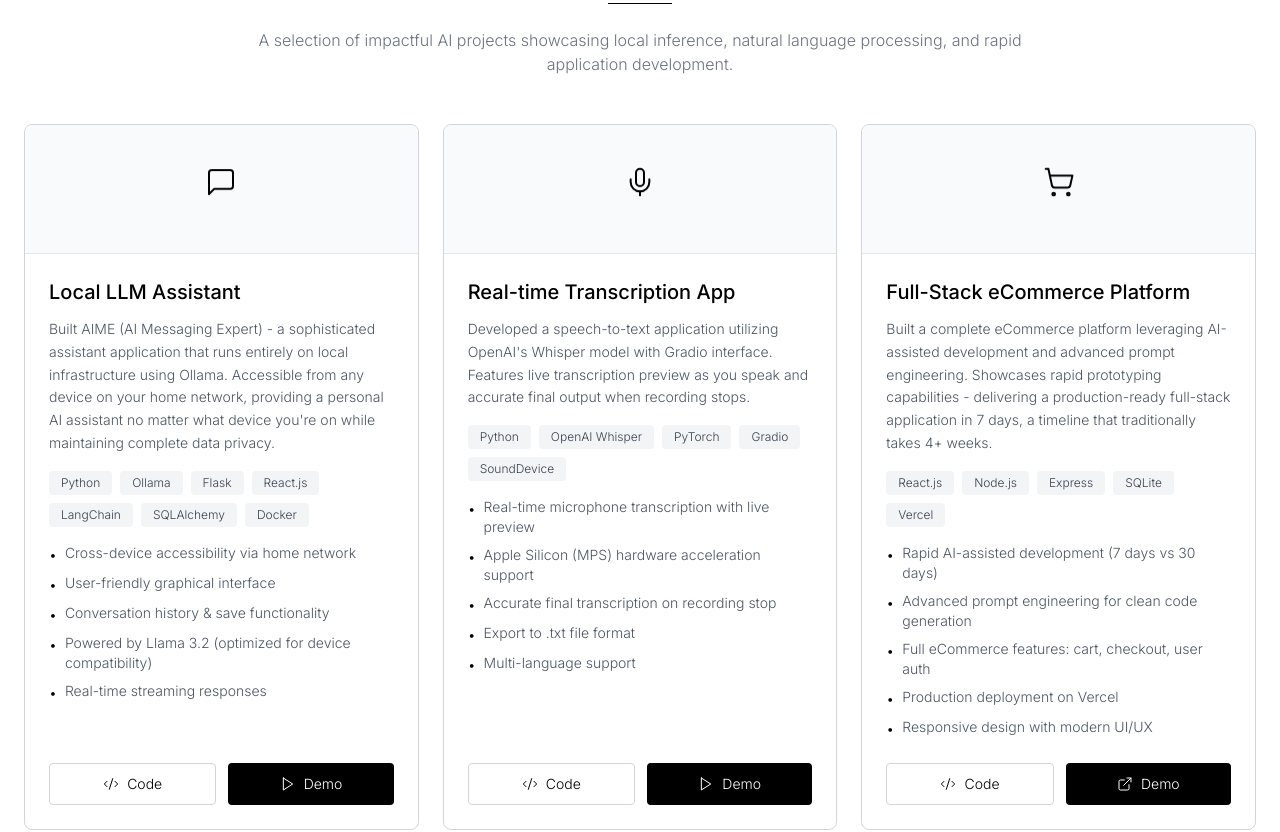
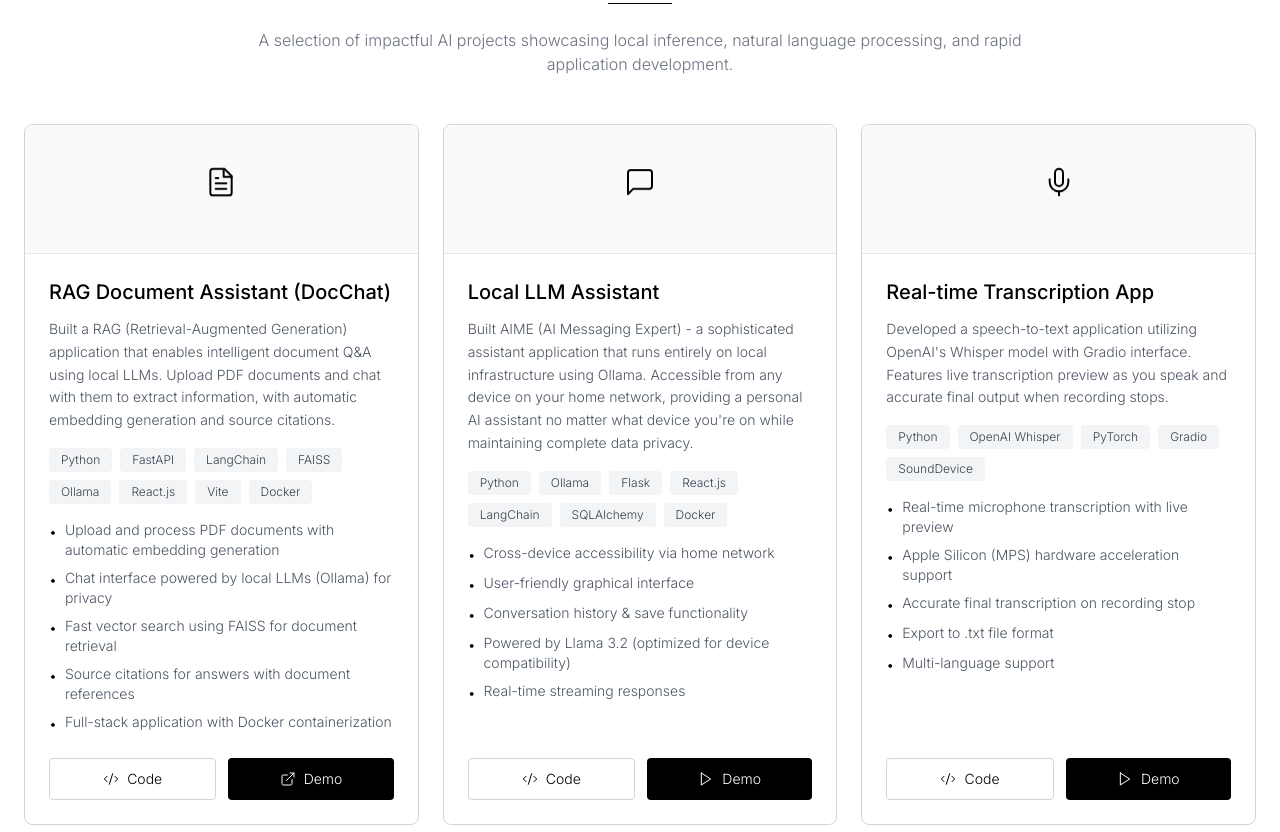
Before and after one commit to JaimeQuezadaJr/portfolio, a React (Vite) app: page / in a window 1280 px wide. Shown: the part 2900-3732 px from the top of the page. Built offline with nearby package versions, Linux system fonts and the light colour scheme.

Commit message:
added new rag project

```diff
--- a/src/components/Projects.jsx
+++ b/src/components/Projects.jsx
@@ -1,5 +1,5 @@
 import React, { useState } from 'react';
-import { MessageSquare, Mic, ShoppingCart, Code2, ExternalLink, X, Play } from 'lucide-react';
+import { MessageSquare, Mic, ShoppingCart, FileText, Code2, ExternalLink, X, Play } from 'lucide-react';
 import { useScrollAnimation } from '../hooks/useScrollAnimation';
 
 const Projects = () => {
@@ -9,6 +9,22 @@
   const projects = [
     {
       id: 1,
+      title: 'RAG Document Assistant (DocChat)',
+      icon: <FileText size={32} strokeWidth={1.5} />,
+      description: 'Built a RAG (Retrieval-Augmented Generation) application that enables intelligent document Q&A using local LLMs. Upload PDF documents and chat with them to extract information, with automatic embedding generation and source citations.',
+      techStack: ['Python', 'FastAPI', 'LangChain', 'FAISS', 'Ollama', 'React.js', 'Vite', 'Docker'],
+      metrics: [
+        'Upload and process PDF documents with automatic embedding generation',
+        'Chat interface powered by local LLMs (Ollama) for privacy',
+        'Fast vector search using FAISS for document retrieval',
+        'Source citations for answers with document references',
+        'Full-stack application with Docker containerization'
+      ],
+      github: 'https://github.com/JaimeQuezadaJr/rag-env',
+      hasVideo: false
+    },
+    {
+      id: 2,
       title: 'Local LLM Assistant',
       icon: <MessageSquare size={32} strokeWidth={1.5} />,
       description: 'Built AIME (AI Messaging Expert) - a sophisticated assistant application that runs entirely on local infrastructure using Ollama. Accessible from any device on your home network, providing a personal AI assistant no matter what device you\'re on while maintaining complete data privacy.',
@@ -25,7 +41,7 @@
       hasVideo: true
     },
     {
-      id: 2,
+      id: 3,
       title: 'Real-time Transcription App',
       icon: <Mic size={32} strokeWidth={1.5} />,
       description: 'Developed a speech-to-text application utilizing OpenAI\'s Whisper model with Gradio interface. Features live transcription preview as you speak and accurate final output when recording stops.',
@@ -42,7 +58,7 @@
       hasVideo: true
     },
     {
-      id: 3,
+      id: 4,
       title: 'Full-Stack eCommerce Platform',
       icon: <ShoppingCart size={32} strokeWidth={1.5} />,
       description: 'Built a complete eCommerce platform leveraging AI-assisted development and advanced prompt engineering. Showcases rapid prototyping capabilities - delivering a production-ready full-stack application in 7 days, a timeline that traditionally takes 4+ weeks.',
```
